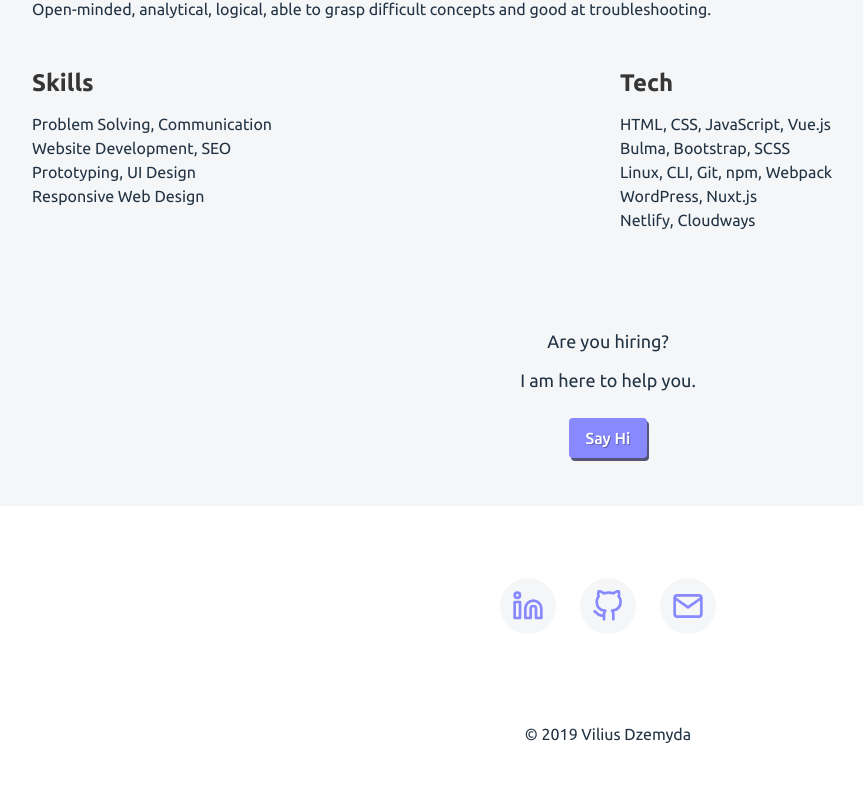
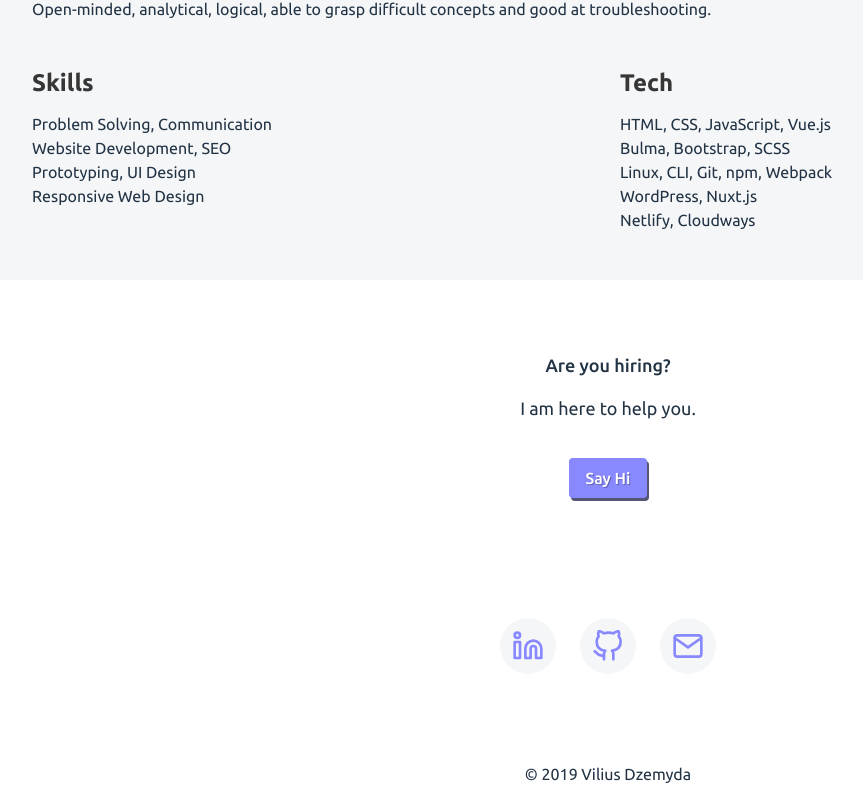
Before and after one commit to dzvilius/vilius-website, a Nuxt app: page / in a window 1280 px wide. Shown: the part 1312-2114 px from the top of the page, without its empty margins (32-895 px from the left). Before the commit the page ends 2074 px from the top, so only its background shows below. Built offline with nearby package versions, Linux system fonts and the light colour scheme.

Commit message:
style contact section

```diff
--- a/components/Contact.vue
+++ b/components/Contact.vue
@@ -23,18 +23,23 @@ export default {
 <style lang="scss" scoped>
 @import '~assets/scss/_variables.scss';
 
-$contact-section-background: $color-sky-lighter !default;
+$contact-section-background: #fff !default;
 
 .ContactSection {
   background: $contact-section-background;
 }
 
 .ContactCta {
+  padding-top: 24px;
   text-align: center;
   font-size: 18px;
+
+  h2 {
+    font-weight: 500;
+  }
 }
 
 .ContactCta__Subtitle {
-  margin: 12px 0 24px 0;
+  margin: 16px 0 36px 0;
 }
 </style>
```
